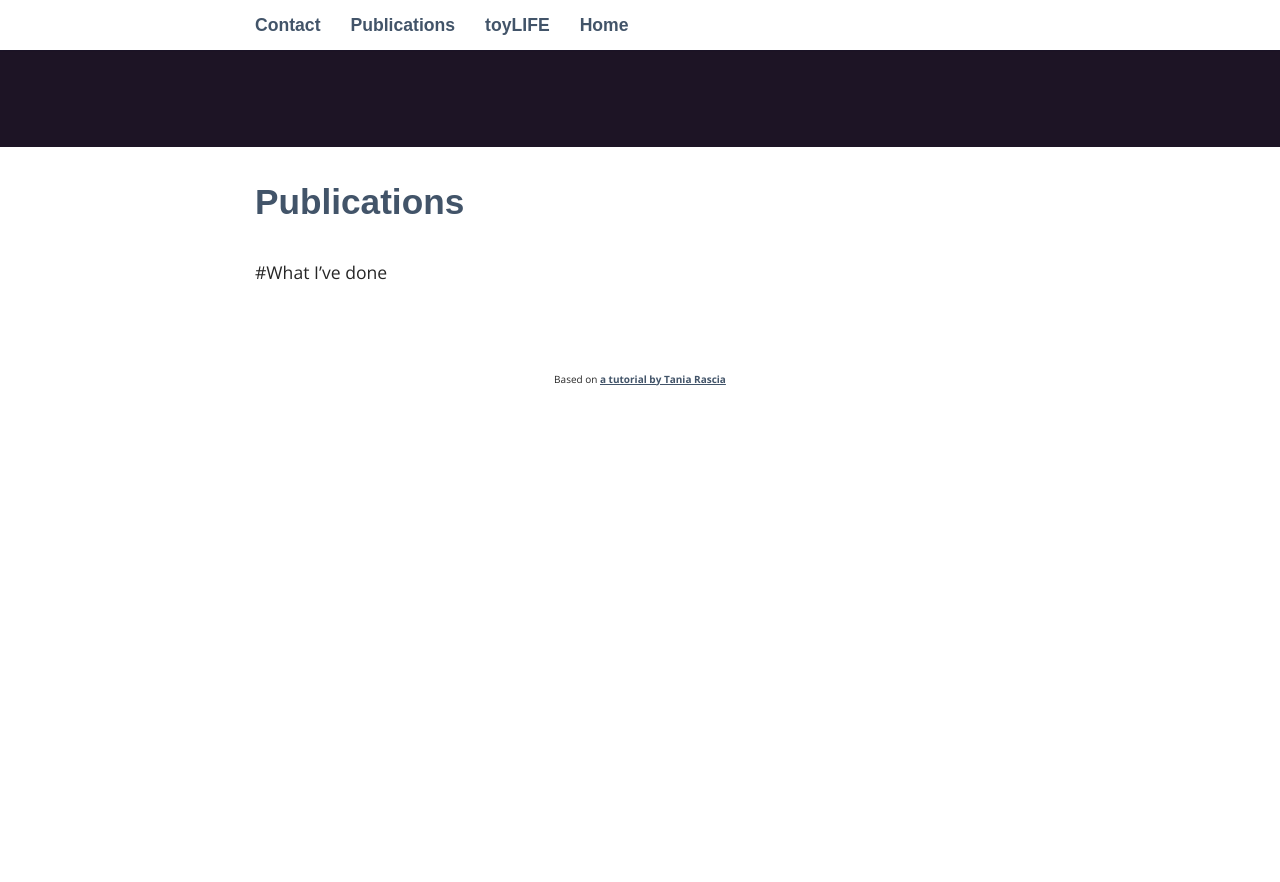
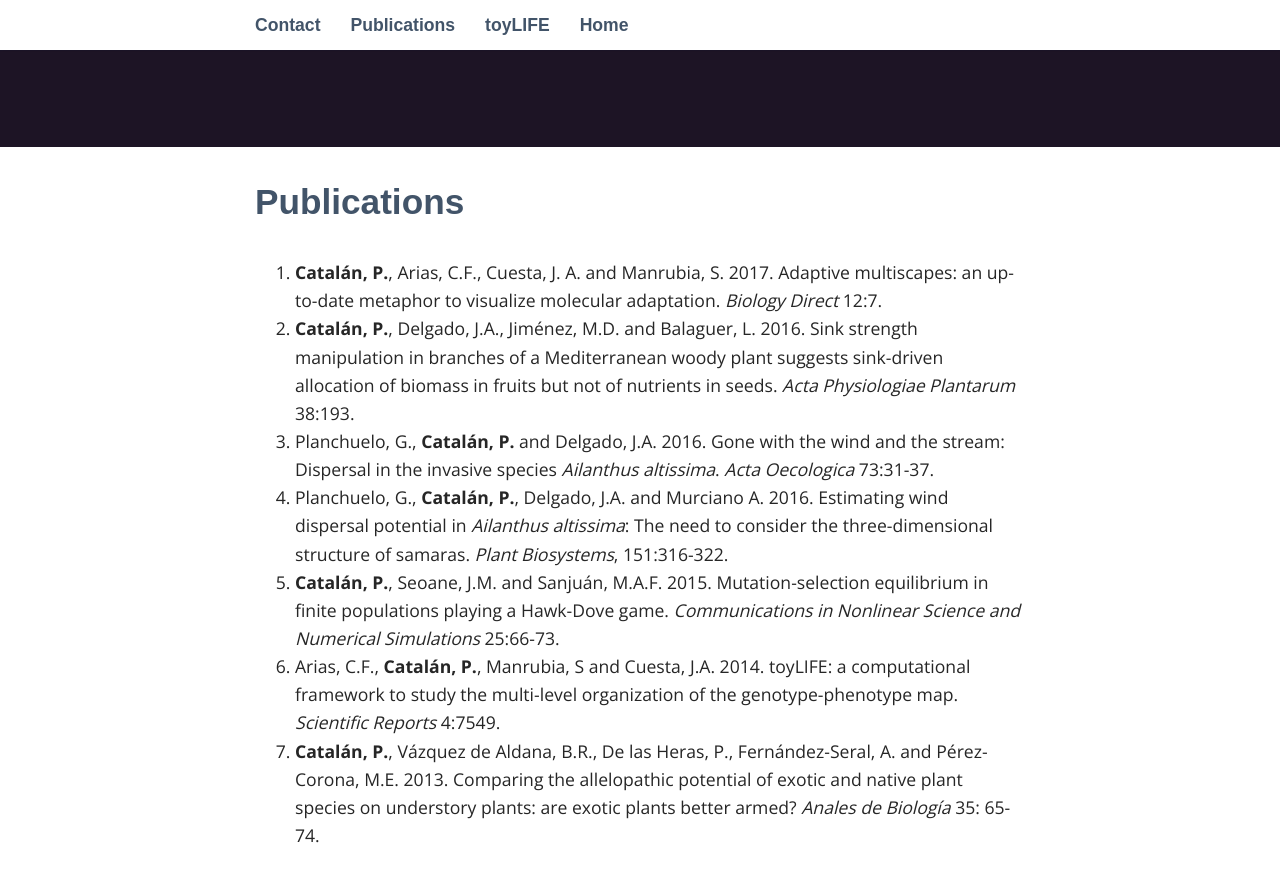
Before and after one commit to PabloCatalan/pablocatalan.github.io, a Jekyll site: the page built from _pages/03_publications.md, in a window 1280 px wide and 900 px high, scrolled down 353 px. Shown: the top 882 px of the window. Built offline with Jekyll 4.4.1, drawn with Linux system fonts in a browser that asks for light colours; some web fonts are replaced; before the commit the page ends 900 px from its top, so only the background shows below that.

Commit message:
Update 03_publications.md

```diff
--- a/_pages/03_publications.md
+++ b/_pages/03_publications.md
@@ -4,5 +4,11 @@ title: Publications
 permalink: /publications/
 ---
 
-
-#What I've done
+7. **Catalán, P.**, Arias, C.F., Cuesta, J. A. and Manrubia, S. 2017. Adaptive multiscapes: an up-to-date metaphor to visualize molecular adaptation. *Biology Direct* 12:7.
+6. **Catalán, P.**, Delgado, J.A., Jiménez, M.D. and Balaguer, L. 2016. Sink strength manipulation in branches of a Mediterranean woody plant suggests sink-driven allocation of biomass in fruits but not of nutrients in seeds. *Acta Physiologiae Plantarum* 38:193.
+5.  Planchuelo, G., **Catalán, P.** and Delgado, J.A. 2016. Gone with the wind and the stream: Dispersal in the invasive species
+*Ailanthus altissima*. *Acta Oecologica* 73:31-37.
+4.  Planchuelo, G., **Catalán, P.**, Delgado, J.A. and Murciano A. 2016. Estimating wind dispersal potential in *Ailanthus altissima*: The need to consider the three-dimensional structure of samaras. *Plant Biosystems*, 151:316-322.
+3. **Catalán, P.**, Seoane, J.M. and Sanjuán, M.A.F. 2015. Mutation-selection equilibrium in finite populations playing a Hawk-Dove game. *Communications  in  Nonlinear  Science  and  Numerical Simulations* 25:66-73.
+2.  Arias, C.F., **Catalán, P.**, Manrubia, S and Cuesta, J.A. 2014. toyLIFE: a computational framework to study the multi-level organization of the genotype-phenotype map. *Scientific  Reports* 4:7549.
+1. **Catalán, P.**,  Vázquez  de  Aldana,  B.R.,  De  las  Heras,  P.,  Fernández-Seral,  A.  and  Pérez-Corona, M.E. 2013. Comparing  the  allelopathic  potential  of  exotic  and  native  plant  species  on  understory plants:  are exotic plants better armed? *Anales de Biología* 35:  65-74.
```
